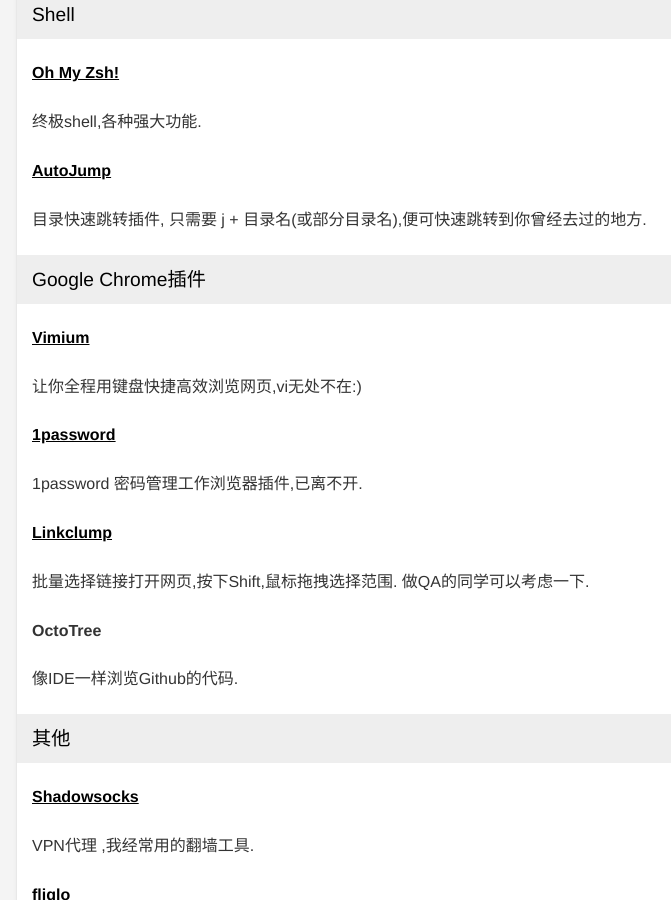
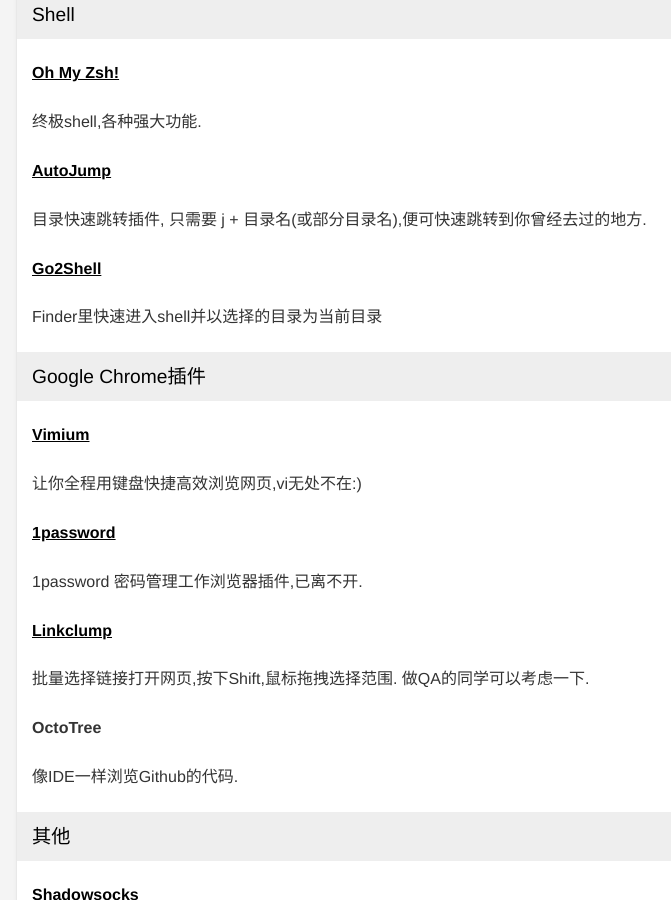
Before and after one commit to babyking/babyking.github.io, a Jekyll site: the page built from _posts/2017-03-11-mac-soft-list.md, in a window 1280 px wide and 900 px high, scrolled down 1479 px. Shown: the whole window, without its empty margins (273-944 px from the left). Built offline with Jekyll 4.4.1, drawn with Linux system fonts in a browser that asks for light colours; comment, search, counter and statistics services are not loaded.

Commit message:
blog update

```diff
--- a/_posts/2017-03-11-mac-soft-list.md
+++ b/_posts/2017-03-11-mac-soft-list.md
@@ -72,7 +72,9 @@
 
 目录快速跳转插件, 只需要 j + 目录名(或部分目录名),便可快速跳转到你曾经去过的地方.
 
+[**Go2Shell**](http://zipzapmac.com/Go2Shell)
 
+Finder里快速进入shell并以选择的目录为当前目录
 
 ### Google Chrome插件
 
```
